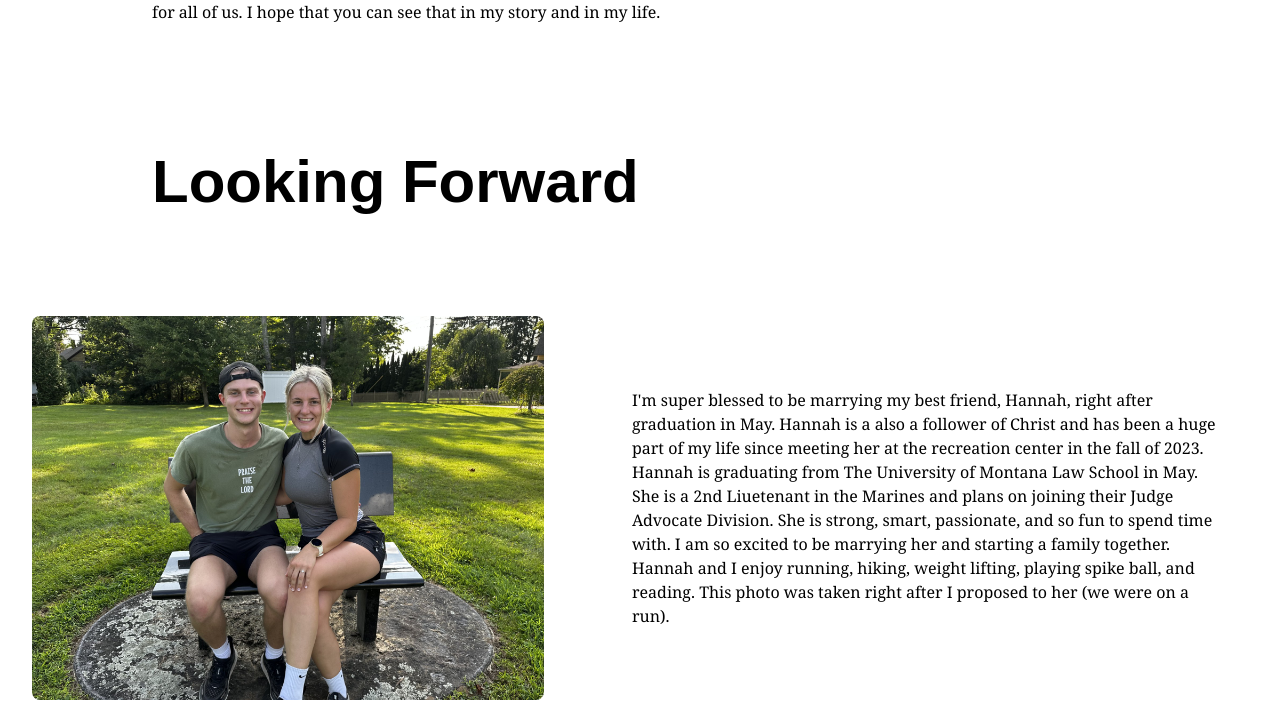
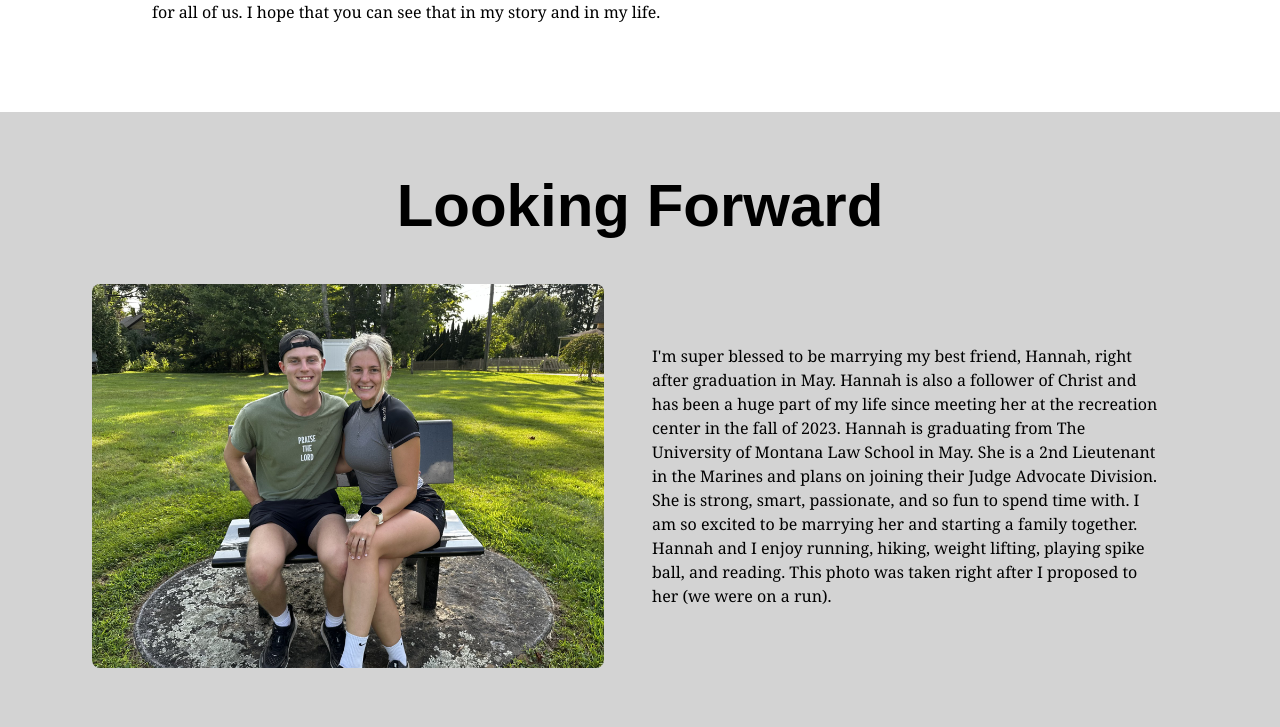
Before and after one commit to nevenmarinkovic/neven-portfolio, a Next.js app: page /about in a window 1280 px wide. Shown: the part 2328-3055 px from the top of the page. Built offline with nearby package versions, Linux system fonts and the light colour scheme.

Commit message:
Updated About Page

```diff
--- a/app/about/page.js
+++ b/app/about/page.js
@@ -66,12 +66,20 @@ export default function Page() {
             </p>
           </div>
 
-        <div className="w-full max-w-5xl space-y-4 mx-auto p-6 rounded-lg items-center justify-center">
-          <h2 className="text-black text-2xl md:text-6xl py-4 font-bold">Looking Forward</h2>
-        </div>
 
-      <section className="flex flex-col md:flex-row items-center justify-between max-w-full ">
-      <div className="max-w-lg h-full md:w-1/2 mx-auto">
+
+          <section className="flex flex-col items-center max-w-full bg-[#D3D3D3] py-8">
+
+            {/* Heading */}
+            <h2 className="text-black text-2xl md:text-6xl py-8 font-bold">
+              Looking Forward
+            </h2>
+
+            {/* Flex container for image and text */}
+            <div className="flex flex-col md:flex-row items-center justify-between w-full max-w-6xl px-4">
+
+              {/* Image */}
+              <div className="max-w-lg h-full md:w-1/2 mx-auto py-4">
                 <Image
                   src="/Engaged.jpg" // replace with your image in public/
                   alt="Engaged"
@@ -80,17 +88,18 @@ export default function Page() {
                   className="rounded-lg"
                 />
               </div>
-        <div className="w-full md:w-1/2 space-y-4 mx-auto p-6 rounded-lg items-center justify-center">
 
+              {/* Text */}
+              <div className="w-full md:w-1/2 space-y-4 mx-auto p-6 rounded-lg flex items-center justify-center">
                 <p className="text-black dark:text-black-300 font-serif">
-            I'm super blessed to be marrying my best friend, Hannah, right after graduation in May. Hannah is a also a follower of Christ and has been a huge part of my life since meeting her at the recreation center in the fall of 2023. Hannah is graduating from The University of Montana Law School in May.
-            She is a 2nd Liuetenant in the Marines and plans on joining their Judge Advocate Division. She is strong, smart, passionate, and so fun to spend time with. I am so excited to be marrying her and starting a family together. Hannah and I enjoy running, hiking, weight lifting, playing spike ball, and reading.
+                  I'm super blessed to be marrying my best friend, Hannah, right after graduation in May. Hannah is also a follower of Christ and has been a huge part of my life since meeting her at the recreation center in the fall of 2023. Hannah is graduating from The University of Montana Law School in May.
+                  She is a 2nd Lieutenant in the Marines and plans on joining their Judge Advocate Division. She is strong, smart, passionate, and so fun to spend time with. I am so excited to be marrying her and starting a family together. Hannah and I enjoy running, hiking, weight lifting, playing spike ball, and reading.
                   This photo was taken right after I proposed to her (we were on a run).
                 </p>
               </div>
-      </section>
+            </div>
 
-      <section className="flex flex-col md:flex-row items-center justify-between max-w-full ">
+            <div className="flex flex-col md:flex-row items-center justify-between w-full max-w-6xl py-4 px-4">
                 <div className="w-full md:w-1/2 space-y-4 mx-auto p-6 rounded-lg items-center justify-center">
                   <p className="text-black dark:text-black-300 font-serif">
                     Due to Hannah's job, we will be moving around a lot in the next few years. We are both super excited about this as it will allow us to see new places and meet new people. It meant that, when I was looking for a full time job, I needed to find a place that would allow me to work remote.
@@ -109,9 +118,8 @@ export default function Page() {
                   />
 
                 </div>
-
+            </div>
           </section>
-
       </div>
     );
   }
--- a/components/navbar.js
+++ b/components/navbar.js
@@ -11,10 +11,10 @@ const navigation = [
     name: 'Experiences',
     current: false,
     dropdown: [
-      { name: 'Fast Internship', href: '/experiences/fast-internship' },
-      { name: 'Student Minister', href: '/experiences/student-minister' },
-      { name: 'Portfolio Website', href: '/experiences/portfolio-website' },
-      { name: 'Finance App', href: '/experiences/finance-app' },
+      { name: 'Fast Internship', href: '/experiences/' },
+      { name: 'Student Minister', href: '/experiences/' },
+      { name: 'Portfolio Website', href: '/experiences/' },
+      { name: 'Finance App', href: '/experiences/' },
     ],
   },
 ]
--- a/next.config.mjs
+++ b/next.config.mjs
@@ -1,4 +1,5 @@
 /** @type {import('next').NextConfig} */
-const nextConfig = {};
-
+const nextConfig = {
+    devIndicators: false,
+};
 export default nextConfig;
```
Lines whose indentation alone changed are shown as unchanged.
